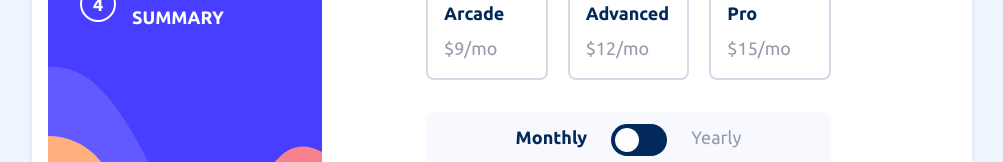
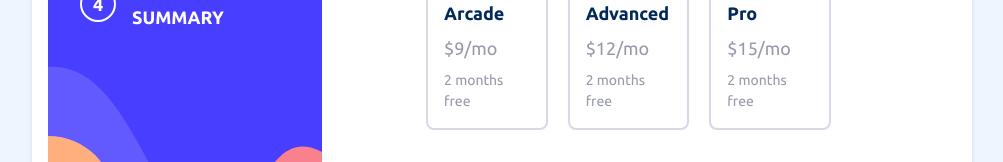
Before and after one commit to volkanakyel/gamer-form-service, a Vue app: page / in a window 1280 px wide. Both pictures are taken after a click on the button "Next Step". Shown: the part 373-535 px from the top of the page, without its empty margins (138-1141 px from the left). Built offline with nearby package versions, Linux system fonts and the light colour scheme.

Commit message:
gamer-form |🎨 update parent logic toggle yearly plan

```diff
--- a/src/components/PlanComparisonToggle.vue
+++ b/src/components/PlanComparisonToggle.vue
@@ -3,7 +3,7 @@
     <p :class="[activePlan ? 'text-grey-300' : 'font-bold']">Monthly</p>
     <label for="toggleFour" class="flex items-center cursor-pointer select-none text-dark dark:text-white">
       <div class="relative">
-        <input v-model="activePlan" type="checkbox" id="toggleFour" class="peer sr-only"
+        <input v-model="activePlan" type="checkbox" id="toggleFour" class="peer sr-only" @change="toggleEvent"
           aria-label="Toggle between Monthly and Yearly plans" />
         <div class="block h-8 rounded-full box bg-dark dark:bg-dark-2 w-14 peer-checked:bg-primary"></div>
         <div
@@ -16,8 +16,16 @@
 </template>
 
 <script setup lang="ts">
-import { ref } from "vue";
-const activePlan = ref(false);
+import { ref, defineEmits } from 'vue';
+
+const emit = defineEmits<{
+  (event: 'toggleEvent', value: boolean): void;
+}>()
+const activePlan = ref<boolean>(false);
+
+const toggleEvent = (): void => {
+  emit("toggleEvent", activePlan.value);
+}
 </script>
 
 <style scoped></style>
--- a/src/components/SelectPlanForm.vue
+++ b/src/components/SelectPlanForm.vue
@@ -12,6 +12,7 @@
         <div class="md:mt-9 text-left">
           <p class="text-sm text-dark font-semibold">Arcade</p>
           <p class="text-grey-300 mt-2">$9/mo</p>
+          <p v-show="planStatus" class="text-grey-300 mt-2 text-base">2 months free</p>
         </div>
       </div>
       <div class="plan-selection">
@@ -21,6 +22,7 @@
         <div class="md:mt-9 text-left">
           <p class="text-sm text-dark font-semibold">Advanced</p>
           <p class="text-grey-300 mt-2">$12/mo</p>
+          <p v-show="planStatus" class="text-grey-300 mt-2 text-base">2 months free</p>
         </div>
       </div>
       <div class="plan-selection">
@@ -30,15 +32,22 @@
         <div class="md:mt-9 text-left">
           <p class="text-sm text-dark font-semibold">Pro</p>
           <p class="text-grey-300 mt-2">$15/mo</p>
+          <p v-show="planStatus" class="text-grey-300 mt-2 text-base">2 months free</p>
         </div>
       </div>
     </div>
-    <PlanComparisonToggle />
+    <PlanComparisonToggle @toggleEvent="updatePlanType" />
   </div>
 </template>
 
 <script setup lang="ts">
 import PlanComparisonToggle from './PlanComparisonToggle.vue';
+import { ref } from "vue";
+const planStatus = ref<boolean>(true);
+const updatePlanType = (planState: boolean): void => {
+  planStatus.value = planState;
+}
+
 </script>
 
 <style scoped></style>
```
